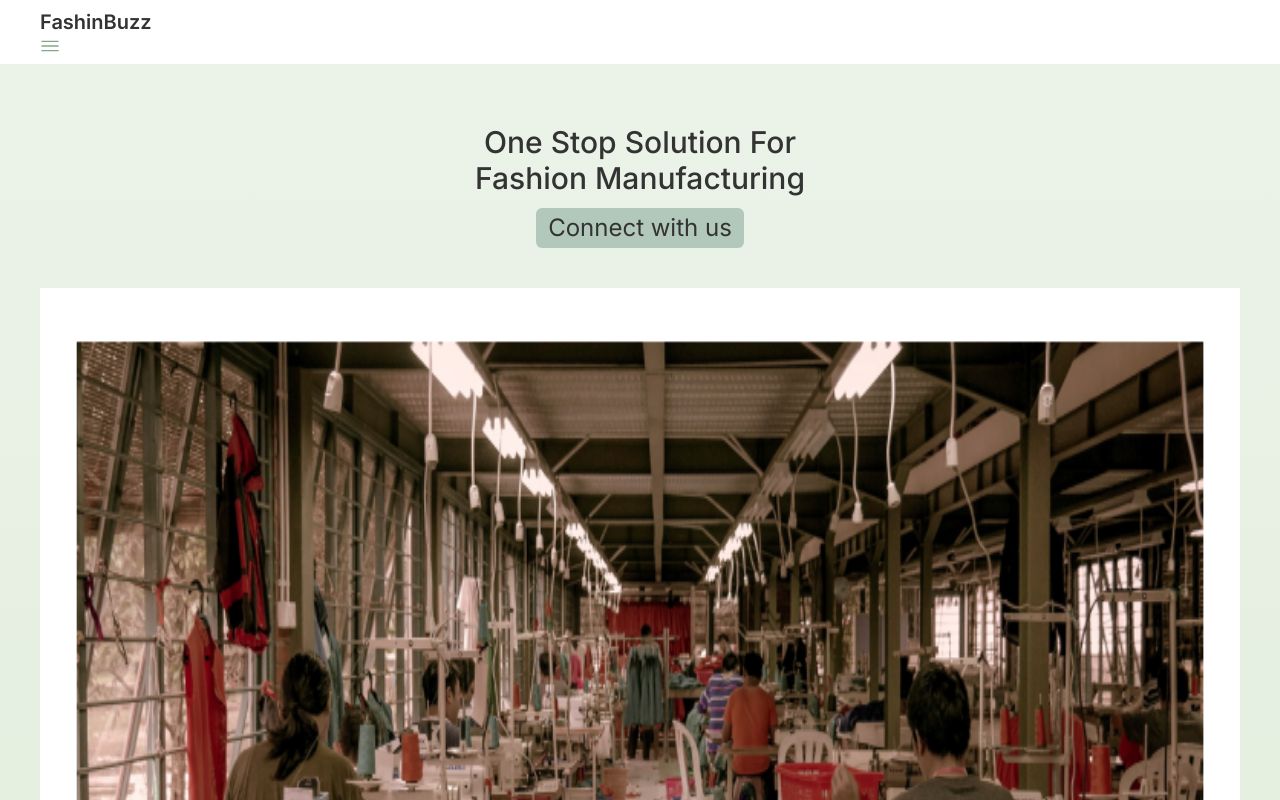
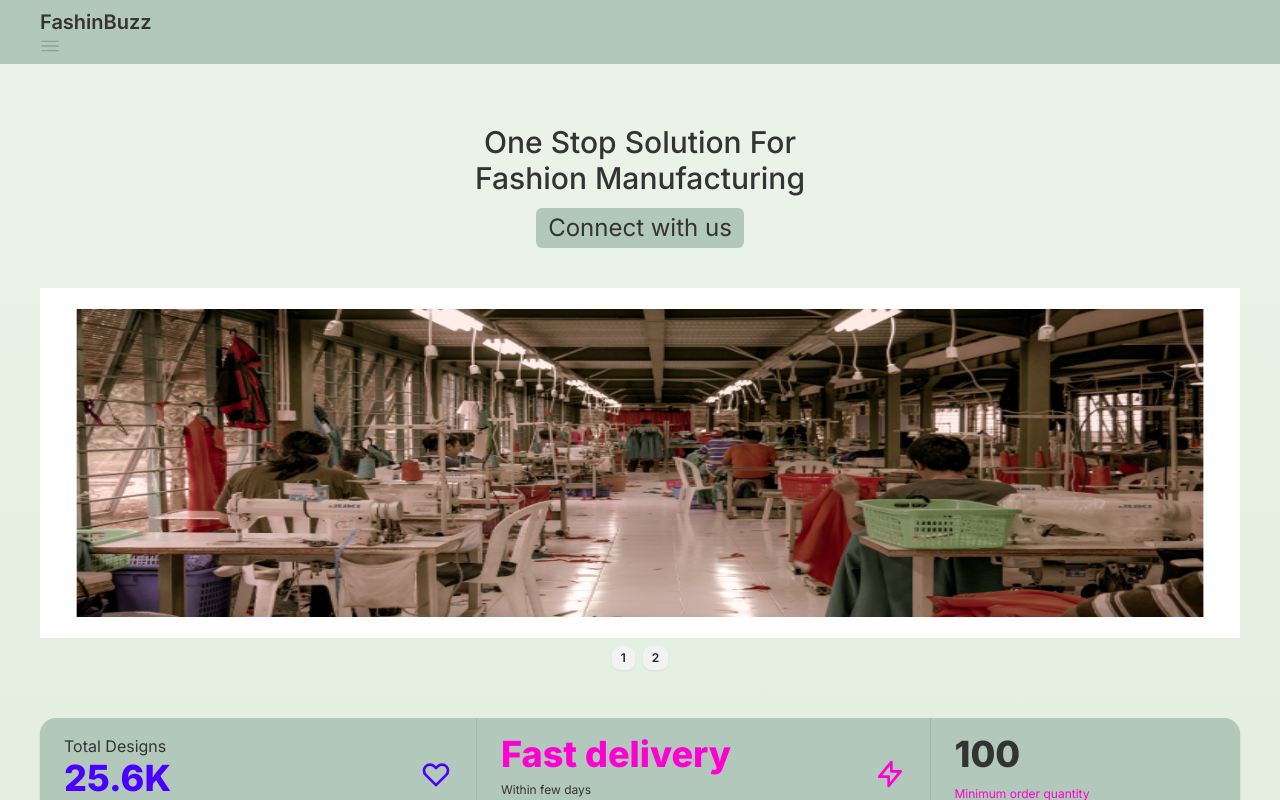
Before and after one commit to AtharvaMistry/fashinbuzz-next, a Next.js app: page / in a window 1280 px wide. Shown: the top 800 px of the page. Built offline with nearby package versions, Linux system fonts and the light colour scheme.

Commit message:
latest changes

```diff
--- a/app/page.js
+++ b/app/page.js
@@ -20,8 +20,21 @@
         </div>
 
         {/* image carousel */}
-        <IntroCarousel />
-
+        {/* <IntroCarousel /> */}
+        <div className="grid px-5 my-10 md:px-10">
+          <div className="carousel w-full h-[350px]">
+            <div id="item1" className="carousel-item w-full">
+              <Image src="/images/home1 (1).png" alt='' width={1000} height={350} className='w-full' layout='responsive' />
+            </div>
+            <div id="item2" className="carousel-item w-full">
+              <Image src="/images/home1 (2).png" alt='' width={1000} height={350} className='w-full' layout='responsive' />
+            </div>
+          </div>
+          <div className="flex justify-center w-full py-2 gap-2">
+            <a href="#item1" className="btn btn-xs">1</a>
+            <a href="#item2" className="btn btn-xs">2</a>
+          </div>
+        </div>
         {/* data */}
         {/* <HomeData /> */}
         <div className="grid px-5 md:px-10">
```
